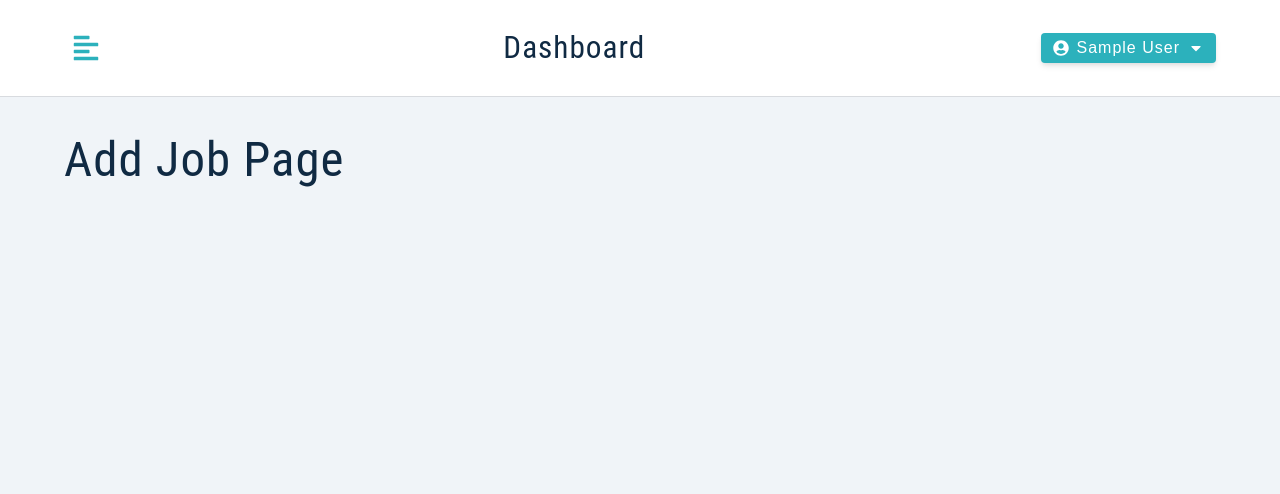
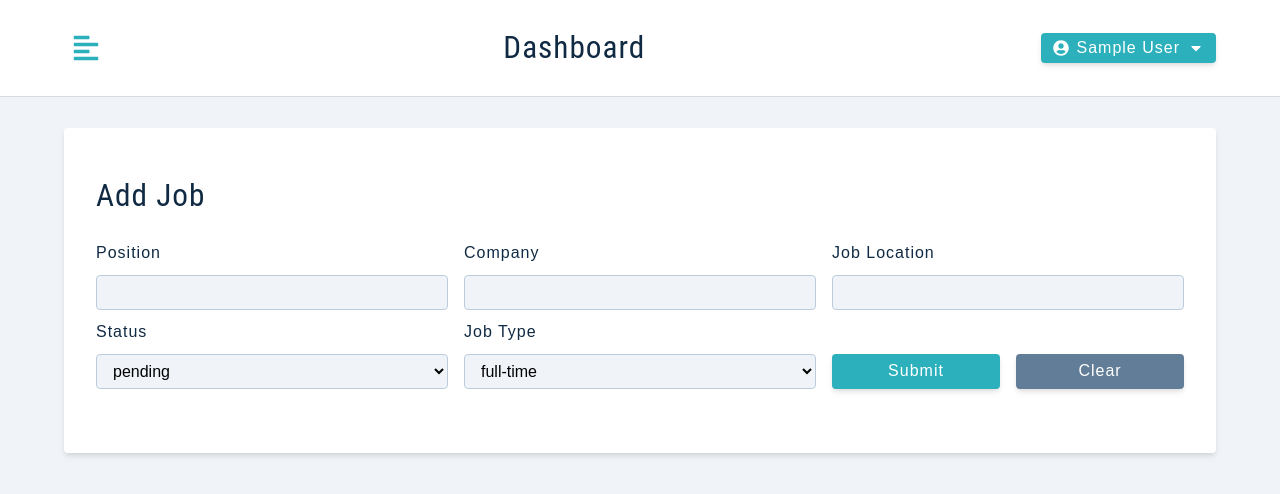
Before and after one commit to bryanarius/mern-jobify-2, a React (Create React App) app in the folder client/: page /add-job in a window 1280 px wide. Shown: the top 494 px of the page. Built offline with nearby package versions, Linux system fonts and the light colour scheme; sample sign-in values are in the browser's storage.

Commit message:
Add Job Functionality On Frontend

```diff
--- /dev/null
+++ b/client/src/components/FormRowSelect.js
@@ -0,0 +1,29 @@
+import React from 'react'
+
+const FormRowSelect = ({labelText, name, value, handleChange, list}) => {
+  return (
+    <div className='form-row'>
+        <label htmlFor={name} className='form-label'>
+            {labelText || name}
+        </label>
+
+        <select
+        name={name}
+        value={value}
+        onChange={handleChange}
+        className='form-select'
+        >
+            {list.map((itemValue,index)=> {
+            return (
+                <option key={index} value={itemValue}>
+                    {itemValue}
+                </option>
+                )
+            })}
+        </select>
+
+    </div>
+  )
+}
+
+export default FormRowSelect
--- a/client/src/components/index.js
+++ b/client/src/components/index.js
@@ -1,6 +1,7 @@
 import Alert from './Alert'
 import BigSidebar from './BigSidebar'
 import FormRow from './FormRow'
+import FormRowSelect from './FormRowSelect'
 import Logo from './Logo'
 import Navbar from './Navbar'
 import SmallSidebar from './SmallSidebar'
@@ -13,4 +14,6 @@ export {
     Alert,
     Navbar,
     BigSidebar,
-    SmallSidebar}
+    SmallSidebar,
+    FormRowSelect
+}
--- a/client/src/context/actions.js
+++ b/client/src/context/actions.js
@@ -11,3 +11,10 @@ export const LOGOUT_USER = 'LOGOUT_USER'
 export const UPDATE_USER_BEGIN = 'UPDATE_USER_BEGIN'
 export const UPDATE_USER_SUCCESS = 'UPDATE_USER_SUCCESS'
 export const UPDATE_USER_ERROR = 'UPDATE_USER_ERROR'
+
+export const HANDLE_CHANGE = 'HANDLE_CHANGE'
+export const CLEAR_VALUES = 'CLEAR_VALUES'
+
+export const CREATE_JOB_BEGIN = 'CREATE_JOB_BEGIN'
+export const CREATE_JOB_SUCCESS = 'CREATE_JOB_SUCCESS'
+export const CREATE_JOB_ERROR = 'CREATE_JOB_ERROR'
--- a/client/src/context/appContext.js
+++ b/client/src/context/appContext.js
@@ -13,6 +13,11 @@ import {
     UPDATE_USER_BEGIN,
     UPDATE_USER_ERROR,
     UPDATE_USER_SUCCESS,
+    HANDLE_CHANGE,
+    CLEAR_VALUES,
+    CREATE_JOB_BEGIN,
+    CREATE_JOB_SUCCESS,
+    CREATE_JOB_ERROR
 } from './actions'
 
 const token = localStorage.getItem('token')
@@ -27,8 +32,16 @@ const initialState = {
     user: user ? JSON.parse(user) : null,
     token: token,
     userLocation: userLocation || '',
+    showSidebar: false,
+    isEditing: false,
+    editJobId: '',
+    position: '',
+    company: '',
     jobLocation: userLocation || '',
-    showSidebar: false,
+    jobTypeOptions: ['full-time','part-time','remote','internship'],
+    jobType: 'full-time',
+    statusOptions: ['interview','declined','pending'],
+    status: 'pending'
 }
 
 const AppContext = React.createContext()
@@ -144,6 +157,33 @@ const removeUserToLocalStorage =()  =>{
         clearAlert()
     }
 
+    const handleChange = ({ name, value}) => {
+        dispatch({ type: HANDLE_CHANGE, payload: { name, value} })
+    }
+
+    const clearValues = () => {
+        dispatch({ type: CLEAR_VALUES })
+    }
+
+    const createJob = async () => {
+        dispatch({ type: CREATE_JOB_BEGIN})
+        try {
+            const { position, company, jobLocation, jobType, status } = state
+            await authFetch.post('/jobs', {
+            position,
+            company,
+            jobLocation,
+            jobType,
+            status
+            })
+            dispatch({type: CREATE_JOB_SUCCESS})
+            dispatch({type: CLEAR_VALUES})
+        } catch (error) {
+            if (error.response.status === 401) return
+            dispatch({type:CREATE_JOB_ERROR,payload:{msg:error.response.data.msg}})
+        }
+        clearAlert()
+    }
     return (
         <AppContext.Provider
         value={{
@@ -152,7 +192,10 @@ const removeUserToLocalStorage =()  =>{
             setupUser,
             toggleSidebar,
             logoutUser,
-            updateUser
+            updateUser,
+            handleChange,
+            clearValues,
+            createJob
             }}>
             {children}
         </AppContext.Provider>
--- a/client/src/context/reducer.js
+++ b/client/src/context/reducer.js
@@ -9,6 +9,11 @@ LOGOUT_USER,
 UPDATE_USER_BEGIN,
 UPDATE_USER_ERROR,
 UPDATE_USER_SUCCESS,
+HANDLE_CHANGE,
+CLEAR_VALUES,
+CREATE_JOB_BEGIN,
+CREATE_JOB_SUCCESS,
+CREATE_JOB_ERROR
  } from "./actions"
  import { initialState } from "./appContext"
 
@@ -88,7 +93,56 @@ const reducer = (state,action) => {
              alertText: 'User Profile Updated!'
             }
     }
+
     if(action.type === UPDATE_USER_ERROR) {
+        return {
+            ...state,
+             isLoading: false,
+             showAlert:true,
+             alertType: 'danger',
+             alertText: action.payload.msg,
+        }
+    }
+
+    if(action.type === HANDLE_CHANGE) {
+        return {
+            ...state,
+            [action.payload.name]: action.payload.value
+        }
+    }
+
+    if(action.type === CLEAR_VALUES) {
+        const initialState = {
+        isEditing: false,
+        editJobId: '',
+        position: '',
+        company: '',
+        jobLocation: state.userLocation || '',
+        jobType: 'full-time',
+        status: 'pending'
+        }
+
+        return {
+            ...state,
+            ...initialState,
+
+        }
+    }
+
+    if(action.type === CREATE_JOB_BEGIN){
+        return {...state, isLoading:true}
+    }
+
+    if(action.type === CREATE_JOB_SUCCESS) {
+        return {
+            ...state,
+             isLoading: false,
+             showAlert:true,
+             alertType: 'success',
+             alertText: 'New Job Created!',
+            }
+    }
+    if(action.type === CREATE_JOB_ERROR) {
         return {
             ...state,
              isLoading: false,
--- a/client/src/pages/dashboard/AddJob.js
+++ b/client/src/pages/dashboard/AddJob.js
@@ -1,8 +1,116 @@
-import React from 'react'
+import { FormRow, FormRowSelect, Alert } from '../../components';
+import { useAppContext } from '../../context/appContext';
+import Wrapper from '../../assets/wrappers/DashboardFormPage';
 
 const AddJob = () => {
+ const {
+  isLoading,
+  showAlert,
+  displayAlert,
+  position,
+  company,
+  jobLocation,
+  jobType,
+  jobTypeOptions,
+  status,
+  statusOptions,
+  isEditing,
+  handleChange,
+  clearValues,
+  createJob
+
+  } = useAppContext()
+
+  const handleSubmit = e => {
+    e.preventDefault()
+
+    if(!position || !company || !jobLocation) {
+      displayAlert()
+      return
+    }
+
+    if(isEditing){
+      // eventually editJob()
+      return
+    }
+    createJob()
+  }
+
+  const handleJobInput = (e) => {
+    const name = e.target.name
+    const value = e.target.value
+    handleChange({ name, value })
+  }
+
   return (
-    <h1>Add Job Page</h1>
+    <Wrapper>
+      <form className='form'>
+        <h3>{isEditing ? 'edit job': 'add job'}</h3>
+        {showAlert && <Alert />}
+        <div className='form-center'>
+          {/* {position} */}
+            <FormRow
+            type='text'
+            name="position"
+            value={position}
+            handleChange={handleJobInput}
+            />
+
+          {/* {company} */}
+            <FormRow
+            type='text'
+            name="company"
+            value={company}
+            handleChange={handleJobInput}
+            />
+
+          {/* {location} */}
+            <FormRow
+            type='text'
+            labelText='Job Location'
+            name="jobLocation"
+            value={jobLocation}
+            handleChange={handleJobInput}
+            />
+          {/* Job Status */}
+          <FormRowSelect
+            name ="status"
+            value={status}
+            handleChange={handleJobInput}
+            list={statusOptions}
+          />
+          {/* Job Type */}
+          <FormRowSelect
+            name ="jobType"
+            labelText='job type'
+            value={jobType}
+            handleChange={handleJobInput}
+            list={jobTypeOptions}
+          />
+          {/* btn Container */}
+          <div className="btn-container">
+            <button
+            type='submit'
+            className='btn btn-block submit-btn'
+             onClick={handleSubmit}
+             disabled={isLoading}
+             >
+              Submit
+            </button>
+
+            <button type='submit'
+             className='btn btn-block clear-btn'
+              onClick={(e) => {
+              e.preventDefault()
+              clearValues()
+            }}
+            >
+              clear
+            </button>
+          </div>
+        </div>
+      </form>
+    </Wrapper>
   )
 }
 
```
